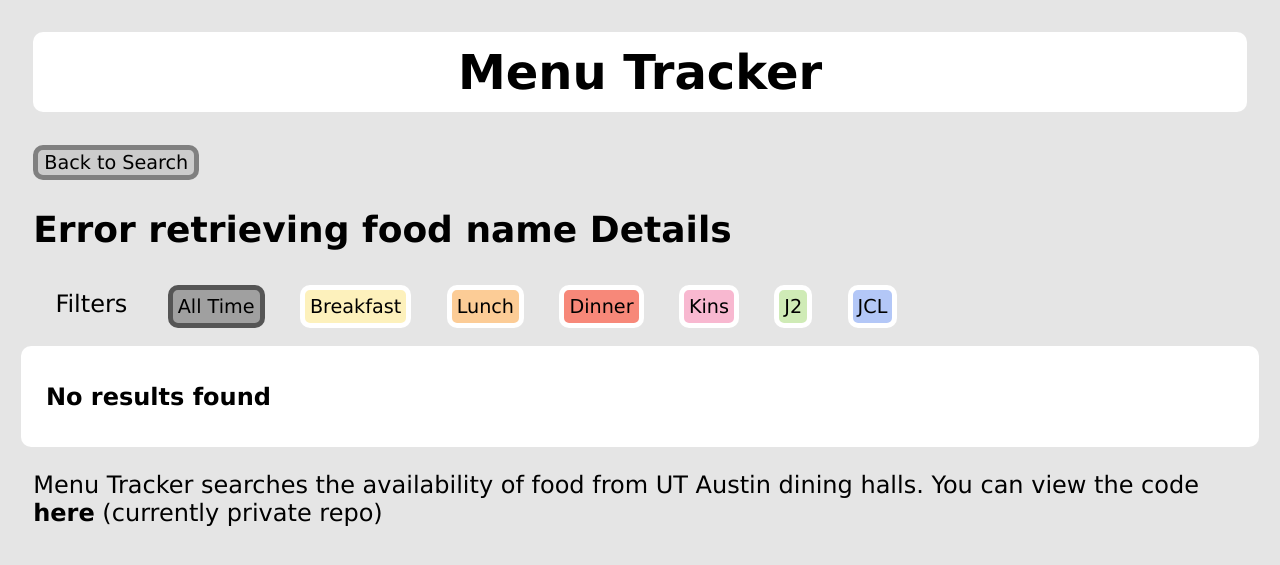
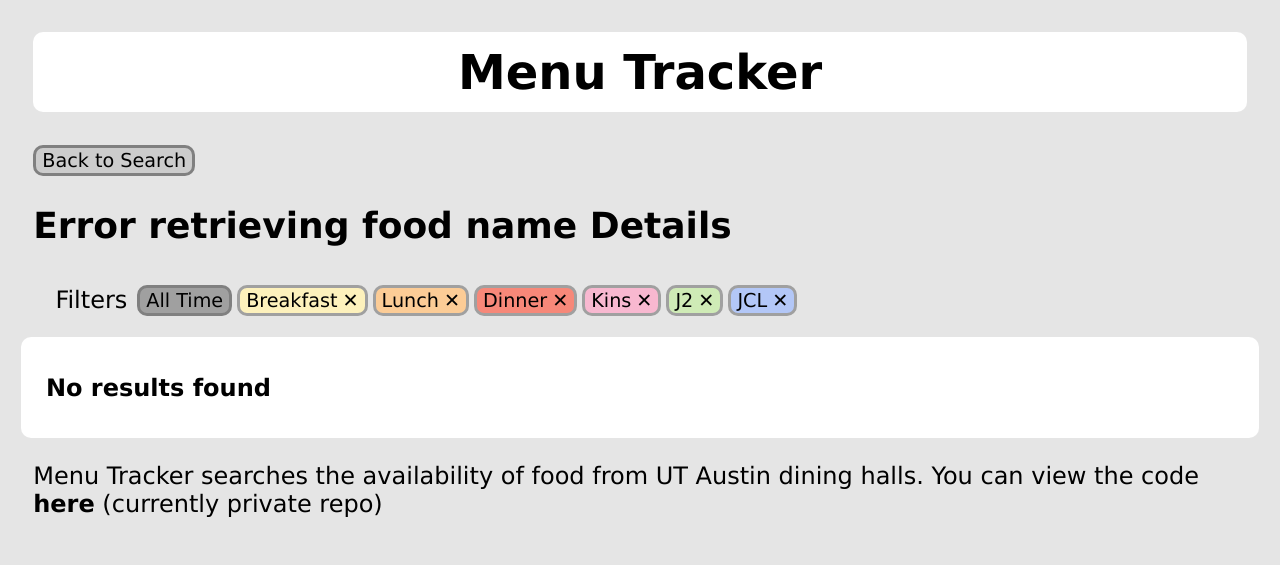
Before and after one commit to iyim4/menu-tracker, a Flask app: page /details in a window 1280 px wide. Shown: the top 565 px of the page. Run offline with Flask 3, Linux system fonts and the light colour scheme.

Commit message:
add x symbol to filter buttons

```diff
--- a/static/base.css
+++ b/static/base.css
@@ -1,25 +1,26 @@
 /* Intended to be used with colors.css */
 :root {
-    --pad1: 2px;
+    --pad1: 3px;
     --pad2: 5px;
+    --pad3: 10px;
+    --pad4: 15px;
     --brad1: 5px;
     --brad2: 10px;
 }
 
 body {
-    background-color: var(--gray1);
-    border-radius: var(--brad2);
     font-family: 'Lucida Sans', sans-serif;
     font-size: 120%;
     color: var(--gray7);
+    background-color: var(--gray1);
+    border-radius: var(--brad2);
+    overflow-wrap: anywhere;
 }
-
 @media only screen and (min-width: 600px) {
     body {
         font-size: 135%;
     }
 }
-
 @media only screen and (min-width: 992px) {
     body {
         font-size: 150%;
@@ -68,38 +64,56 @@ a:hover {
 
 /* buttons */
 button {
+    font-size: 80%;
+    font-family: inherit;
+    color: inherit;
     background-color: var(--gray2);
     border-style: solid;
     border-radius: var(--brad2);
-    border-width: var(--pad2);
-    font-size: 80%;
-    font-family: inherit;
-    color: inherit;
+    border-width: var(--pad1);
     cursor: pointer;
 }
 button:hover {
     filter: brightness(80%);
 }
+@media only screen and (min-width: 600px) {
+    .button {
+        border-width: var(--pad3);
+        gap: var(--pad2);
+    }
+}
+
+/* filter buttons */
 .filters-con {
+    justify-content: left;
     display: flex;
     flex-wrap: wrap;
+    align-items: center;
     padding: var(--pad2);
-    justify-content: left;
     gap: var(--pad1);
-}
-.filters-button {
-    border-style: solid;
-    border-color: var(--gray0);
-    padding: var(--pad2);
 }
 @media only screen and (min-width: 600px) {
     .filters-con {
-        gap: 3%;
+        gap: var(--pad2);
     }
 }
+.filters-in {
+    display: flex;
+    align-items: center;
+    border-style: solid;
+    border-color: var(--gray3);
+}
+.filters-in:after {
+    content: '✕';
+    margin-left: var(--pad2);
+}
+.filters-out {
+    background-color: var(--gray3);
+    border-color: var(--gray4);
+}
 
+/* other buttons */
 #input-button {
-    /* font-size: 125%; */
     font-family: inherit;
     font-size: inherit;
     color: inherit;
--- a/templates/details.html
+++ b/templates/details.html
@@ -32,7 +32,7 @@
      'J2': 'palette4', 'JCL': 'palette3', 'Today': 'lgreen3', 'Tomorrow': 'lgreen2', 'All Time': 'lgreen1'} %}
     {% set filters_names = ['All Time', 'Breakfast', 'Lunch', 'Dinner', 'Kins', 'J2', 'JCL'] %}
     <div>
-        <h2 color="var(--gray)"> {{ search }} Details </h2>
+        <h2> {{ search }} Details </h2>
 
         <!-- filter buttons -->
         <div class="filters-con">
@@ -44,23 +44,21 @@
 
                     {% if filters is defined %}
                         {% if filters[i] == '0' %}
-                            {# button is toggled off #}
-                            <button type="submit" name="filters{{ i }}" class="filters-button"
-                                style="background-color: var(--gray3); border-color: var(--gray5);">
+                            {# filter out results #}
+                            <button type="submit" name="filters{{ i }}" class="filters-out">
                                 {{ filters_names[i] }} </button>
                         {% else %}
-                            <button type="submit" name="filters{{ i }}" class="filters-button"
+                            <button type="submit" name="filters{{ i }}" class="filters-in"
                                 style="background-color: var(--{{ result_item_colors.get(filters_names[i]) }})">
                                 {{ filters_names[i] }} </button>
                         {% endif %}
                     {% else %}
                         {# default case 'All Time' is off #}
                         {% if i == 0 %}
-                            <button type="submit" name="filters{{ i }}" class="filters-button"
-                                style="background-color: var(--gray3); border-color: var(--gray5);">
+                            <button type="submit" name="filters{{ i }}" class="filters-out">
                                 {{ filters_names[i] }} </button>
                         {% else %}
-                            <button type="submit" name="filters{{ i }}" class="filters-button"
+                            <button type="submit" name="filters{{ i }}" class="filters-in"
                                 style="background-color: var(--{{ result_item_colors.get(filters_names[i]) }})">
                                 {{ filters_names[i] }} </button>
                         {% endif %}
```
Also changed, not shown: other parts of static/base.css (+16 -27 lines), templates/home.html (+3 -4 lines).
